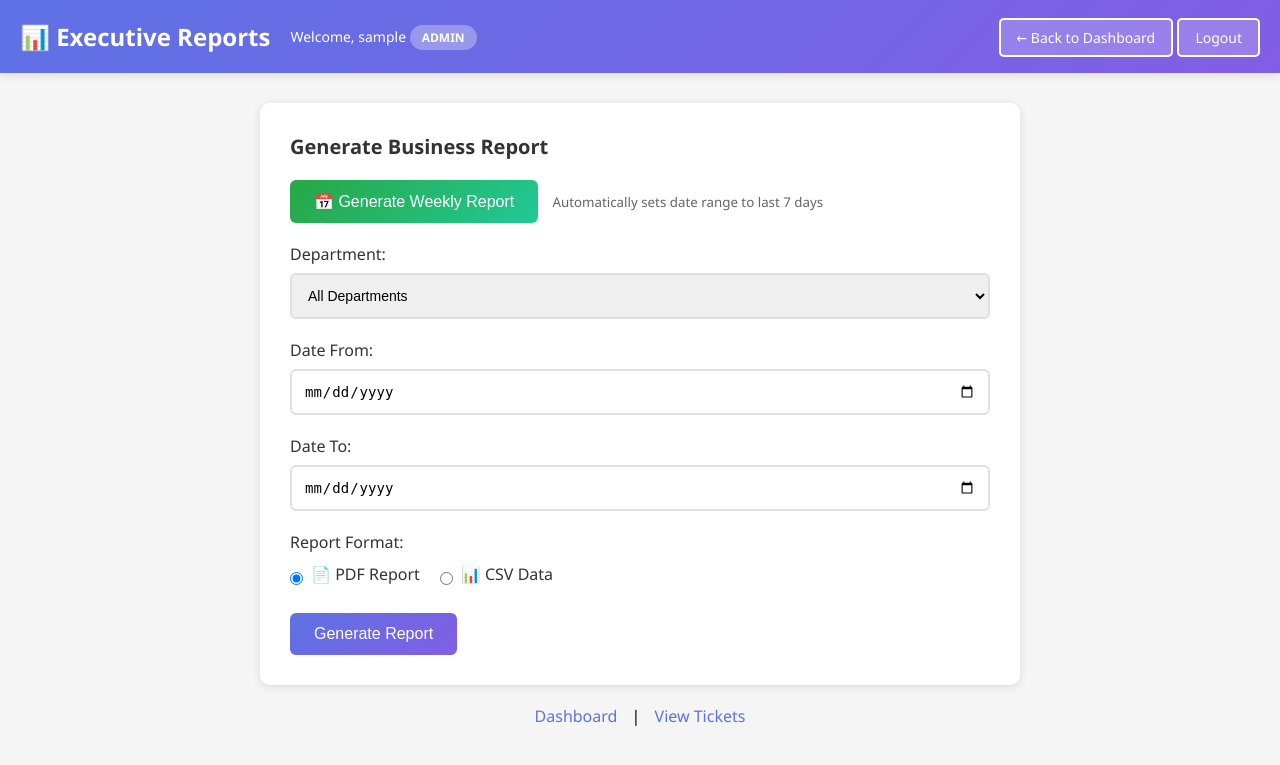
After one commit to Nobahle/Ticket-system-frontend, a Flask app: template templates/reports.html in a window 1280 px wide. The commit adds this page. Shown: the top 765 px of the page. Run offline with Flask 3, Linux system fonts and the light colour scheme; the template is opened without the code that fills it: most values are stand-ins (such as "Sample title", 1, 10 or a date in 2020).

Commit message:
Add executive-level reporting feature with PDF/CSV generation and department customization

```diff
--- a/app.py
+++ b/app.py
@@ -1,10 +1,16 @@
-from flask import Flask, render_template, request, session, redirect, url_for
+from flask import Flask, render_template, request, session, redirect, url_for, send_file
 import sqlite3
 import string
 import os
 from werkzeug.security import generate_password_hash, check_password_hash
 from functools import wraps
 from datetime import datetime
+from reportlab.lib import colors
+from reportlab.lib.pagesizes import letter
+from reportlab.platypus import SimpleDocTemplate, Table, TableStyle, Paragraph, Spacer
+from reportlab.lib.styles import getSampleStyleSheet
+import openpyxl
+from io import BytesIO
 
 IT_KEYWORDS = [
     "password","computer","wifi","laptop","printer","email",
@@ -575,6 +581,205 @@ def update_status(ticket_id):
 
     return redirect(url_for('view'))
 
+# REPORTS PAGE
+@app.route("/reports", methods=["GET", "POST"])
+@login_required
+@admin_required
+def reports():
+    if request.method == "POST":
+        department = request.form.get('department', 'All')
+        date_from = request.form.get('date_from')
+        date_to = request.form.get('date_to')
+        report_format = request.form.get('format', 'pdf')
+
+        # Generate report based on format
+        if report_format == 'pdf':
+            return generate_pdf_report(department, date_from, date_to)
+        elif report_format == 'csv':
+            return generate_csv_report(department, date_from, date_to)
+
+    return render_template("reports.html", departments=DEPARTMENTS)
+
+# Generate PDF Report
+def generate_pdf_report(department, date_from, date_to):
+    buffer = BytesIO()
+    doc = SimpleDocTemplate(buffer, pagesize=letter)
+    styles = getSampleStyleSheet()
+    elements = []
+
+    # Title
+    title = Paragraph(f"Ticket System Report - {department} Department", styles['Title'])
+    elements.append(title)
+    elements.append(Spacer(1, 12))
+
+    # Date range
+    date_range = f"Period: {date_from} to {date_to}" if date_from and date_to else "All time"
+    elements.append(Paragraph(date_range, styles['Normal']))
+    elements.append(Spacer(1, 12))
+
+    # Get data
+    conn = get_db()
+    cursor = conn.cursor()
+
+    query = """
+        SELECT t.id, t.ticket_text, t.category, t.tone, t.status, t.created_at, u.username
+        FROM tickets t
+        LEFT JOIN users u ON t.user_id = u.id
+    """
+    params = []
+
+    if department != 'All':
+        query += " WHERE t.category LIKE ?"
+        params.append(f'%{department}%')
+
+    if date_from and date_to:
+        if 'WHERE' in query:
+            query += " AND DATE(t.created_at) BETWEEN ? AND ?"
+        else:
+            query += " WHERE DATE(t.created_at) BETWEEN ? AND ?"
+        params.extend([date_from, date_to])
+
+    query += " ORDER BY t.created_at DESC"
+
+    cursor.execute(query, params)
+    tickets = cursor.fetchall()
+
+    # Summary stats
+    total_tickets = len(tickets)
+    open_count = sum(1 for t in tickets if t[4] == 'Open')
+    in_progress_count = sum(1 for t in tickets if t[4] == 'In Progress')
+    closed_count = sum(1 for t in tickets if t[4] == 'Closed')
+
+    # Summary table
+    summary_data = [
+        ['Metric', 'Value'],
+        ['Total Tickets', str(total_tickets)],
+        ['Open', str(open_count)],
+        ['In Progress', str(in_progress_count)],
+        ['Closed', str(closed_count)]
+    ]
+
+    summary_table = Table(summary_data)
+    summary_table.setStyle(TableStyle([
+        ('BACKGROUND', (0, 0), (-1, 0), colors.grey),
+        ('TEXTCOLOR', (0, 0), (-1, 0), colors.whitesmoke),
+        ('ALIGN', (0, 0), (-1, -1), 'CENTER'),
+        ('FONTNAME', (0, 0), (-1, 0), 'Helvetica-Bold'),
+        ('FONTSIZE', (0, 0), (-1, 0), 14),
+        ('BOTTOMPADDING', (0, 0), (-1, 0), 12),
+        ('BACKGROUND', (0, 1), (-1, -1), colors.beige),
+        ('GRID', (0, 0), (-1, -1), 1, colors.black)
+    ]))
+
+    elements.append(Paragraph("Summary", styles['Heading2']))
+    elements.append(summary_table)
+    elements.append(Spacer(1, 20))
+
+    # Tickets table
+    if tickets:
+        ticket_data = [['ID', 'Ticket Text', 'Category', 'Tone', 'Status', 'Created', 'User']]
+        for ticket in tickets[:50]:  # Limit to 50 for PDF
+            ticket_data.append([
+                str(ticket[0]),
+                ticket[1][:50] + '...' if len(ticket[1]) > 50 else ticket[1],
+                ticket[2],
+                ticket[3],
+                ticket[4],
+                ticket[5][:10],  # Date only
+                ticket[6] or 'System'
+            ])
+
+        ticket_table = Table(ticket_data)
+        ticket_table.setStyle(TableStyle([
+            ('BACKGROUND', (0, 0), (-1, 0), colors.grey),
+            ('TEXTCOLOR', (0, 0), (-1, 0), colors.whitesmoke),
+            ('ALIGN', (0, 0), (-1, -1), 'LEFT'),
+            ('FONTNAME', (0, 0), (-1, 0), 'Helvetica-Bold'),
+            ('FONTSIZE', (0, 0), (-1, 0), 10),
+            ('BOTTOMPADDING', (0, 0), (-1, 0), 12),
+            ('BACKGROUND', (0, 1), (-1, -1), colors.beige),
+            ('GRID', (0, 0), (-1, -1), 1, colors.black),
+            ('FONTSIZE', (0, 1), (-1, -1), 8),
+        ]))
+
+        elements.append(Paragraph("Ticket Details", styles['Heading2']))
+        elements.append(ticket_table)
+
+    conn.close()
+
+    doc.build(elements)
+    buffer.seek(0)
+
+    return send_file(
+        buffer,
+        as_attachment=True,
+        download_name=f"ticket_report_{department}_{datetime.now().strftime('%Y%m%d')}.pdf",
+        mimetype='application/pdf'
+    )
+
+# Generate CSV Report
+def generate_csv_report(department, date_from, date_to):
+    from io import StringIO
+    import csv
+
+    output = StringIO()
+    writer = csv.writer(output)
+
+    # Header
+    writer.writerow(['ID', 'Ticket Text', 'Category', 'Tone', 'Status', 'Created At', 'User'])
+
+    # Get data
+    conn = get_db()
+    cursor = conn.cursor()
+
+    query = """
+        SELECT t.id, t.ticket_text, t.category, t.tone, t.status, t.created_at, u.username
+        FROM tickets t
+        LEFT JOIN users u ON t.user_id = u.id
+    """
+    params = []
+
+    if department != 'All':
+        query += " WHERE t.category LIKE ?"
+        params.append(f'%{department}%')
+
+    if date_from and date_to:
+        if 'WHERE' in query:
+            query += " AND DATE(t.created_at) BETWEEN ? AND ?"
+        else:
+            query += " WHERE DATE(t.created_at) BETWEEN ? AND ?"
+        params.extend([date_from, date_to])
+
+    query += " ORDER BY t.created_at DESC"
+
+    cursor.execute(query, params)
+    tickets = cursor.fetchall()
+
+    for ticket in tickets:
+        writer.writerow([
+            ticket[0],
+            ticket[1],
+            ticket[2],
+            ticket[3],
+            ticket[4],
+            ticket[5],
+            ticket[6] or 'System'
+        ])
+
+    conn.close()
+
+    output.seek(0)
+    buffer = BytesIO()
+    buffer.write(output.getvalue().encode('utf-8'))
+    buffer.seek(0)
+
+    return send_file(
+        buffer,
+        as_attachment=True,
+        download_name=f"ticket_report_{department}_{datetime.now().strftime('%Y%m%d')}.csv",
+        mimetype='text/csv'
+    )
+
 if __name__ == "__main__":
     app.run(
         host="0.0.0.0",
--- a/requirements.txt
+++ b/requirements.txt
@@ -6,3 +6,5 @@ itsdangerous==2.2.0
 Jinja2==3.1.6
 MarkupSafe==3.0.3
 Werkzeug==3.1.7
+reportlab==4.2.5
+openpyxl==3.1.5
--- /dev/null
+++ b/templates/reports.html
@@ -0,0 +1,233 @@
+<!DOCTYPE html>
+<html>
+<head>
+    <title>Ticket System - Reports</title>
+    <style>
+        * {
+            margin: 0;
+            padding: 0;
+            box-sizing: border-box;
+        }
+
+        body {
+            font-family: 'Segoe UI', Tahoma, Geneva, Verdana, sans-serif;
+            background-color: #f5f5f5;
+        }
+
+        header {
+            background: linear-gradient(135deg, #5e72e4 0%, #825ee4 100%);
+            color: white;
+            padding: 20px;
+            display: flex;
+            justify-content: space-between;
+            align-items: center;
+            box-shadow: 0 2px 10px rgba(0, 0, 0, 0.1);
+        }
+
+        .header-left {
+            display: flex;
+            align-items: center;
+            gap: 20px;
+        }
+
+        h1 {
+            font-size: 24px;
+        }
+
+        .user-info {
+            font-size: 14px;
+        }
+
+        .badge {
+            background-color: rgba(255, 255, 255, 0.3);
+            padding: 4px 12px;
+            border-radius: 20px;
+            font-size: 12px;
+            font-weight: 600;
+        }
+
+        .logout-btn {
+            background-color: rgba(255, 255, 255, 0.2);
+            color: white;
+            border: 2px solid white;
+            padding: 8px 16px;
+            border-radius: 5px;
+            cursor: pointer;
+            font-size: 14px;
+            transition: all 0.3s ease;
+            text-decoration: none;
+        }
+
+        .logout-btn:hover {
+            background-color: rgba(255, 255, 255, 0.3);
+        }
+
+        .container {
+            max-width: 800px;
+            margin: 30px auto;
+            padding: 0 20px;
+        }
+
+        .form-section {
+            background: white;
+            padding: 30px;
+            border-radius: 10px;
+            box-shadow: 0 2px 10px rgba(0, 0, 0, 0.1);
+        }
+
+        .form-section h2 {
+            color: #333;
+            margin-bottom: 20px;
+            font-size: 20px;
+        }
+
+        .form-group {
+            margin-bottom: 20px;
+        }
+
+        label {
+            display: block;
+            margin-bottom: 8px;
+            color: #333;
+            font-weight: 500;
+        }
+
+        select, input[type="date"] {
+            width: 100%;
+            padding: 12px;
+            border: 2px solid #e0e0e0;
+            border-radius: 6px;
+            font-size: 14px;
+        }
+
+        .radio-group {
+            display: flex;
+            gap: 20px;
+            margin-top: 10px;
+        }
+
+        .radio-option {
+            display: flex;
+            align-items: center;
+            gap: 8px;
+        }
+
+        button {
+            background: linear-gradient(135deg, #5e72e4 0%, #825ee4 100%);
+            color: white;
+            border: none;
+            padding: 12px 24px;
+            border-radius: 6px;
+            cursor: pointer;
+            font-size: 16px;
+            font-weight: 500;
+            transition: all 0.3s ease;
+        }
+
+        button:hover {
+            transform: translateY(-2px);
+            box-shadow: 0 4px 15px rgba(94, 114, 228, 0.4);
+        }
+
+        .nav-links {
+            margin-top: 20px;
+            text-align: center;
+        }
+
+        .nav-links a {
+            color: #5e72e4;
+            text-decoration: none;
+            margin: 0 10px;
+        }
+
+        .nav-links a:hover {
+            text-decoration: underline;
+        }
+    </style>
+</head>
+<body>
+    <header>
+        <div class="header-left">
+            <h1>📊 Executive Reports</h1>
+            <div class="user-info">
+                Welcome, {{ username }} <span class="badge">{{ role|upper }}</span>
+            </div>
+        </div>
+        <div>
+            <a href="{{ url_for('dashboard') }}" class="logout-btn">← Back to Dashboard</a>
+            <a href="{{ url_for('logout') }}" class="logout-btn">Logout</a>
+        </div>
+    </header>
+
+    <div class="container">
+        <div class="form-section">
+            <h2>Generate Business Report</h2>
+
+            <div style="margin-bottom: 20px;">
+                <button type="button" onclick="setWeeklyDates()" style="background: linear-gradient(135deg, #28a745 0%, #20c997 100%); margin-right: 10px;">📅 Generate Weekly Report</button>
+                <small style="color: #666;">Automatically sets date range to last 7 days</small>
+            </div>
+
+            <form method="POST">
+                <div class="form-group">
+                    <label for="department">Department:</label>
+                    <select name="department" id="department">
+                        <option value="All">All Departments</option>
+                        {% for dept in departments %}
+                        <option value="{{ dept }}">{{ dept }}</option>
+                        {% endfor %}
+                    </select>
+                </div>
+
+                <div class="form-group">
+                    <label for="date_from">Date From:</label>
+                    <input type="date" name="date_from" id="date_from">
+                </div>
+
+                <div class="form-group">
+                    <label for="date_to">Date To:</label>
+                    <input type="date" name="date_to" id="date_to">
+                </div>
+
+                <div class="form-group">
+                    <label>Report Format:</label>
+                    <div class="radio-group">
+                        <div class="radio-option">
+                            <input type="radio" name="format" value="pdf" id="pdf" checked>
+                            <label for="pdf">📄 PDF Report</label>
+                        </div>
+                        <div class="radio-option">
+                            <input type="radio" name="format" value="csv" id="csv">
+                            <label for="csv">📊 CSV Data</label>
+                        </div>
+                    </div>
+                </div>
+
+                <button type="submit">Generate Report</button>
+            </form>
+        </div>
+
+        <div class="nav-links">
+            <a href="{{ url_for('dashboard') }}">Dashboard</a> |
+            <a href="{{ url_for('view') }}">View Tickets</a>
+        </div>
+    </div>
+
+    <script>
+        function setWeeklyDates() {
+            const today = new Date();
+            const sevenDaysAgo = new Date();
+            sevenDaysAgo.setDate(today.getDate() - 7);
+
+            const formatDate = (date) => {
+                return date.toISOString().split('T')[0];
+            };
+
+            document.getElementById('date_from').value = formatDate(sevenDaysAgo);
+            document.getElementById('date_to').value = formatDate(today);
+            document.getElementById('department').value = 'All';
+            document.getElementById('pdf').checked = true;
+        }
+    </script>
+</body>
+</html>
```
Also changed, not shown: templates/dashboard.html (+6 -1 lines), tickets.db.
